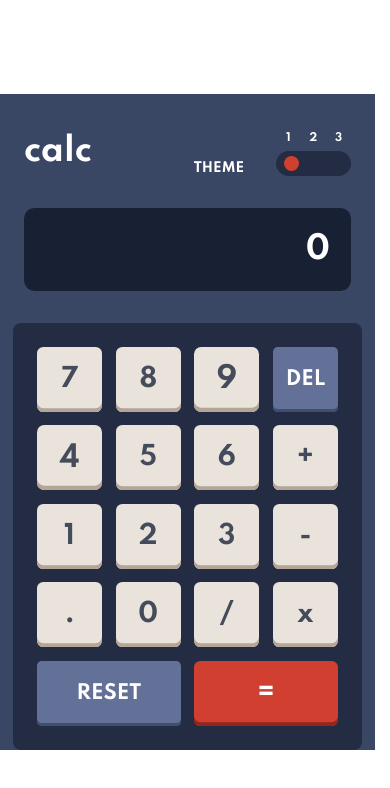
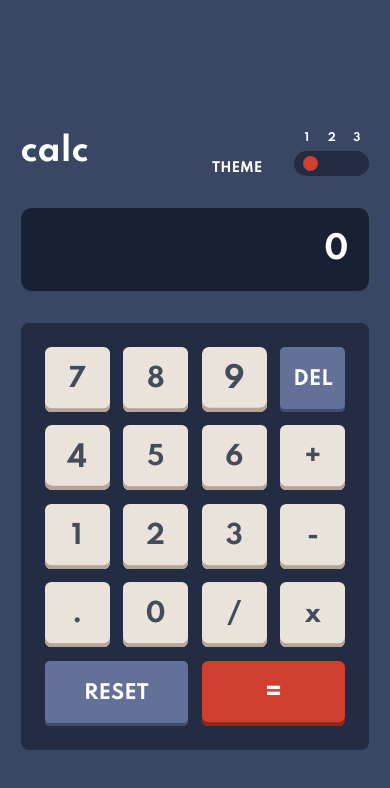
Before and after one commit to steppan26/Challenge-05--Calculator-App, a React (Create React App) app: page / in a window 390 px wide. Shown: the top 788 px of the page. Built offline with nearby package versions, Linux system fonts and the light colour scheme.

Commit message:
working app with responsiveness between mobile view and desktop view

```diff
--- a/src/Containers/App.css
+++ b/src/Containers/App.css
@@ -68,11 +68,15 @@
 --clr-text-white : white;
 }
 
+#root{
+  background-color: var(--clr-bg-main);
+}
+
 .AppContainer{
   display: flex;
   justify-content: center;
   align-items: center;
-  width: 375px;
+  width: 100vw;
   height: 100vh;
   background-color: var(--clr-bg-main);
 }
@@ -83,7 +87,5 @@
   align-items: center;
   justify-content: center;
   font-size: 1rem;
-  width: 100%;
-  padding: 0 1.5em;
-  background-color: var(--clr-bg-main);
+  width: auto;
 }
--- a/src/Containers/App.js
+++ b/src/Containers/App.js
@@ -318,10 +318,10 @@ import Calculator from './Calculator';
     console.log("screenText", this.state.screenText)
     console.log("activeModifier", this.state.activeModifier)
     console.log("storedValue", this.state.storedValue)
-    let themeClassName = "App " + this.state.theme[this.state.activeTheme];
+    let themeClassName = "AppContainer " + this.state.theme[this.state.activeTheme];
     return (
-      <div className="AppContainer">
-        <div className={themeClassName}>
+      <div className={themeClassName}>
+        <div className="App">
           <Header activeTheme={this.state.theme[this.state.activeTheme]} screenText={this.state.screenText}/>
           <Calculator />
         </div>
--- a/src/Containers/Calculator.css
+++ b/src/Containers/Calculator.css
@@ -13,3 +13,9 @@
     "dot zero divide multiply"
     "reset reset equals equals";
 }
+
+@media only screen and (min-width: 700px){
+    .buttonsContainer{
+        grid-template-columns: repeat(4, 100px);
+    }
+};
```
